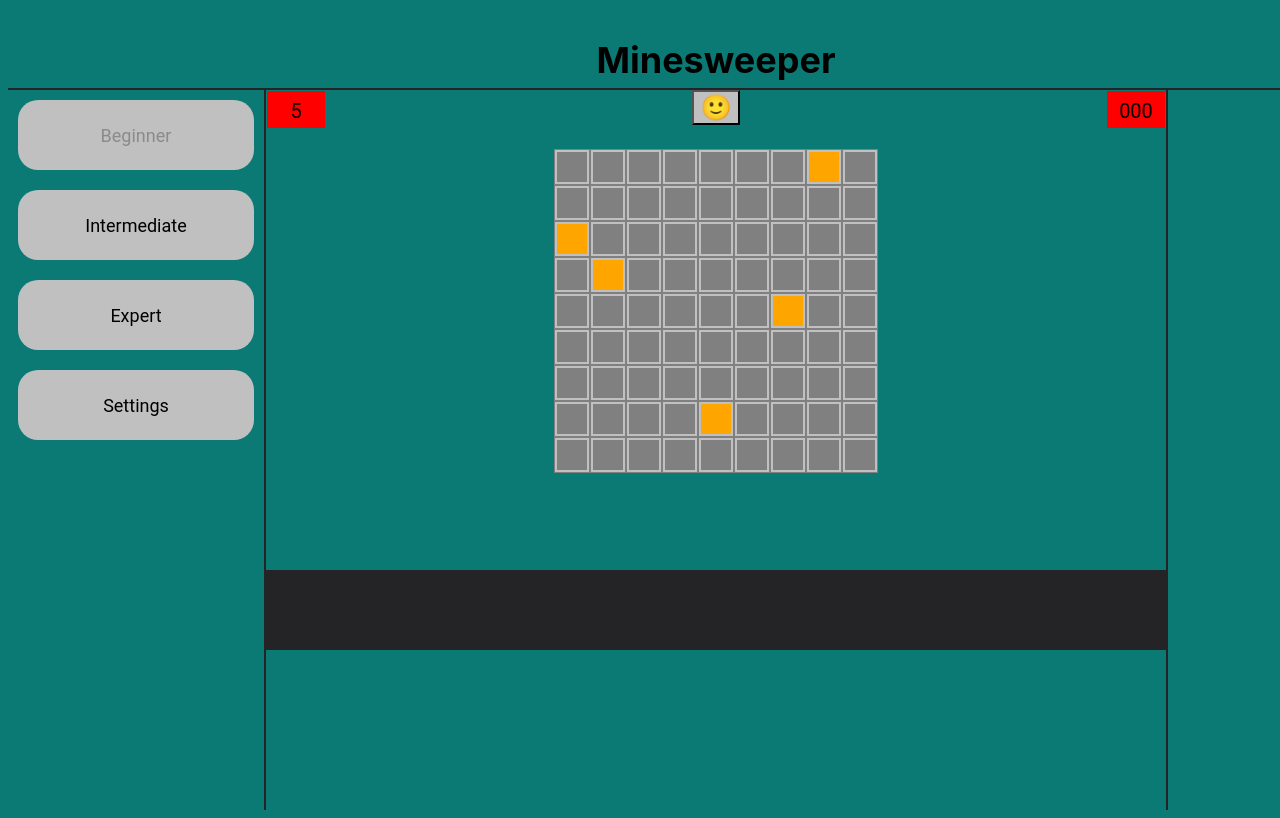
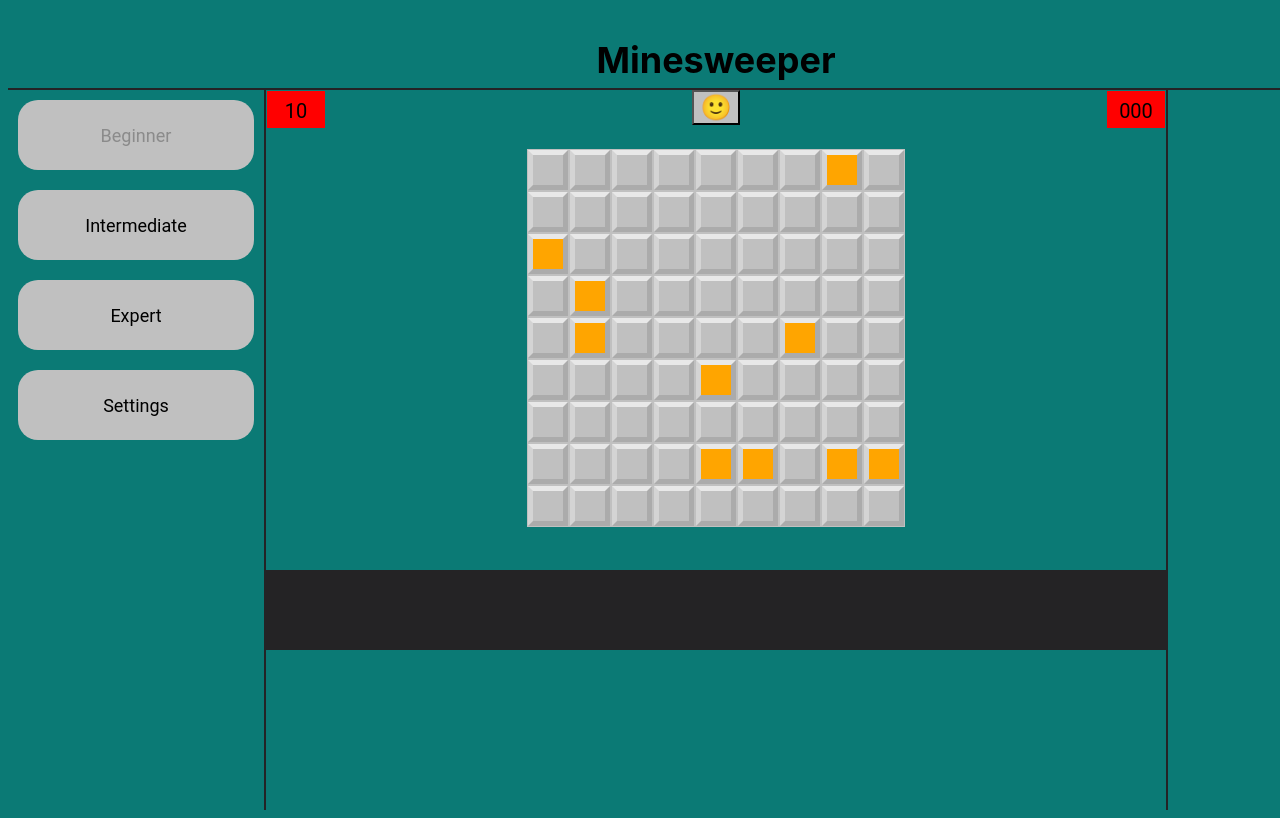
Before and after one commit to crawnic311/minesweeper, a plain HTML site: page Minesweeper.html in a window 1280 px wide. Both pictures are taken after a click on the button "Beginner". Shown: the top 818 px of the page. Drawn offline with Linux system fonts and the light colour scheme.

Commit message:
Grid style and color added

```diff
--- a/app.js
+++ b/app.js
@@ -1,4 +1,4 @@
-//Shouldn't be able to win on flags alone
+
 
 
 
@@ -13,7 +13,7 @@
 const grid = document.getElementById('gridM')
 let width = 9
 let squares = []
-let bombs = 5
+let bombs = 10
 let isGamerOver = false
 let flags = 0
 let checked = 0
--- a/style.css
+++ b/style.css
@@ -115,21 +115,23 @@
 
 /* Beginner grid dimensions and sytling */
 .gridM {
-    width: 324px;
-    height: 324px;
+    width: 378px;
+    height: 378px;
     display: flex;
     flex-wrap: wrap;
-    background-color: gray;
+    background-color: #C0C0C0;
     margin: 20px auto;
+
 
 }
 
 .gridM div {
     width: 30px;
     height: 30px;
-    border: 2px solid #C0C0C0;
     margin: 1px;
     align-items: center;
+    border: 5px solid;
+    border-color: #E8E8E8 #ABABAB #ABABAB #D4D4D4;
 
 }
 
```
